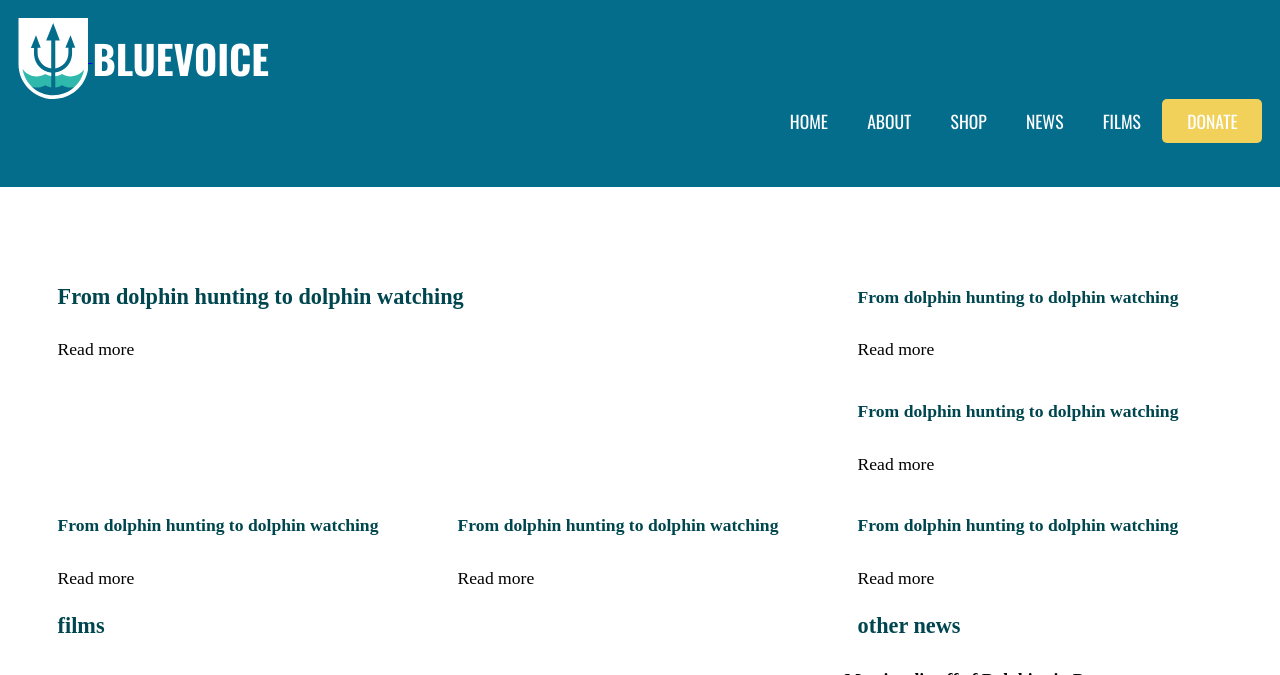
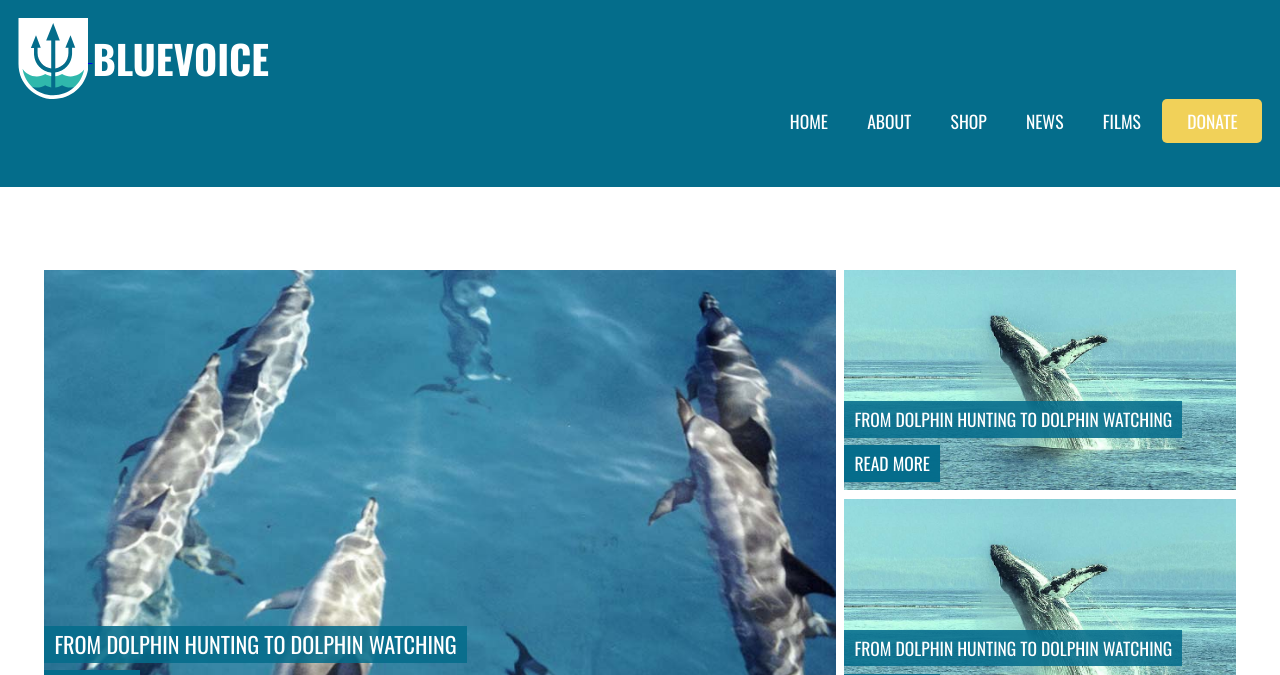
Before and after one commit to gumbey/blue-voice, a Jekyll site: the page built from index.html, in a window 1280 px wide. Shown: the top 675 px of the page. Built offline with Jekyll 4.4.1, drawn with Linux system fonts in a browser that asks for light colours; nearby versions of some CDN libraries; some web fonts are replaced; a style sheet for code colours, icons or effects is not loaded; grey boxes are pictures that could not be loaded.

Commit message:
feat(css): solve comment error

```diff
--- a/css/style.css
+++ b/css/style.css
@@ -866,20 +866,123 @@
   text-align: center;
 }
 
+.img {
+  width: 100%;
+}
+
+.head {
+  font-family: "Oswald", Helvetica, Arial, sans-serif;
+  font-weight: normal;
+}
+
+.bucket {
+  position: relative;
+}
+
+.bucket-img {
+  padding-top: 56.25%;
+  background-size: cover;
+}
+
+.info-wrap {
+  background-color: #046d8b;
+}
+
+.info {
+  color: #fff;
+  text-transform: uppercase;
+  text-align: center;
+  font-family: "Oswald", Helvetica, Arial, sans-serif;
+  font-weight: normal;
+}
+
+.read {
+  color: #fff;
+  text-transform: uppercase;
+  text-align: center;
+  font-family: "Oswald", Helvetica, Arial, sans-serif;
+  font-weight: light;
+}
+
+.read-wrap {
+  background-color: #046d8b;
+}
+
+.other {
+  background-color: #046d8b;
+  color: #fff;
+  text-transform: uppercase;
+  font-family: "Oswald", Helvetica, Arial, sans-serif;
+  padding-top: 5px;
+  padding-bottom: 5px;
+  font-weight: normal;
+}
+
 .embed {
   position: relative;
-  overflow: hidden;
-}
-
-/*calculation is height divided by width*/
-.embed-16by9 {
-  padding-top: 56.25%;
 }
 
 .embed-item {
   position: absolute;
   left: 0;
-  top: 0;
   width: 100%;
   height: 100%;
+  top: 0;
 }
+
+.embed-16by9 {
+  padding-top: 56.25%;
+}
+
+@media only screen and (min-width: 25em) {
+  .info {
+    padding: 5px 10px;
+    text-align: left;
+  }
+  .read {
+    padding: 5px 10px;
+    text-align: left;
+  }
+  .info-wrap {
+    position: absolute;
+    bottom: 4rem;
+    background-color: rgba(4, 109, 139, 0.87);
+    text-align: left;
+  }
+  .read-wrap {
+    position: absolute;
+    bottom: 1rem;
+    margin: 0 auto;
+  }
+  .read {
+    background-color: rgba(4, 109, 139, 0.87);
+  }
+}
+
+@media only screen and (min-width: 38em) {
+  .info-wrap {
+    bottom: .25rem;
+  }
+  .info-wrap-large {
+    position: absolute;
+    bottom: 10rem;
+    background-color: rgba(4, 109, 139, 0.87);
+    text-align: left;
+  }
+  .read-wrap-large {
+    position: absolute;
+    bottom: 1rem;
+    margin: 0 auto;
+  }
+  .info-wrap {
+    position: absolute;
+    bottom: 3rem;
+    background-color: rgba(4, 109, 139, 0.87);
+    text-align: left;
+  }
+  .read-wrap {
+    position: absolute;
+    bottom: .5rem;
+    margin: 0 auto;
+    background-color: rgba(4, 109, 139, 0.87);
+  }
```
